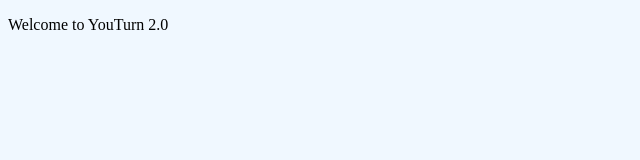
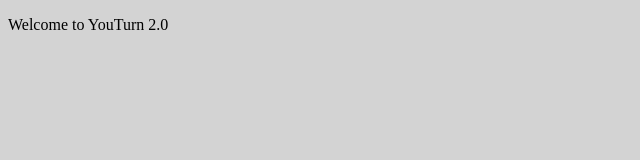
Before and after one commit to gokncc/git-sample, a plain HTML site: page index.html in a window 1280 px wide. Shown: the whole page, without its empty margins (0-640 px from the left). Drawn offline with Linux system fonts and the light colour scheme.

Commit message:
bg color changed in body to light grey

```diff
--- a/style.css
+++ b/style.css
@@ -1,4 +1,4 @@
 /*additional style sheet*/
 body{
-    background-color: aliceblue;
+    background-color: lightgrey;
 }
```
